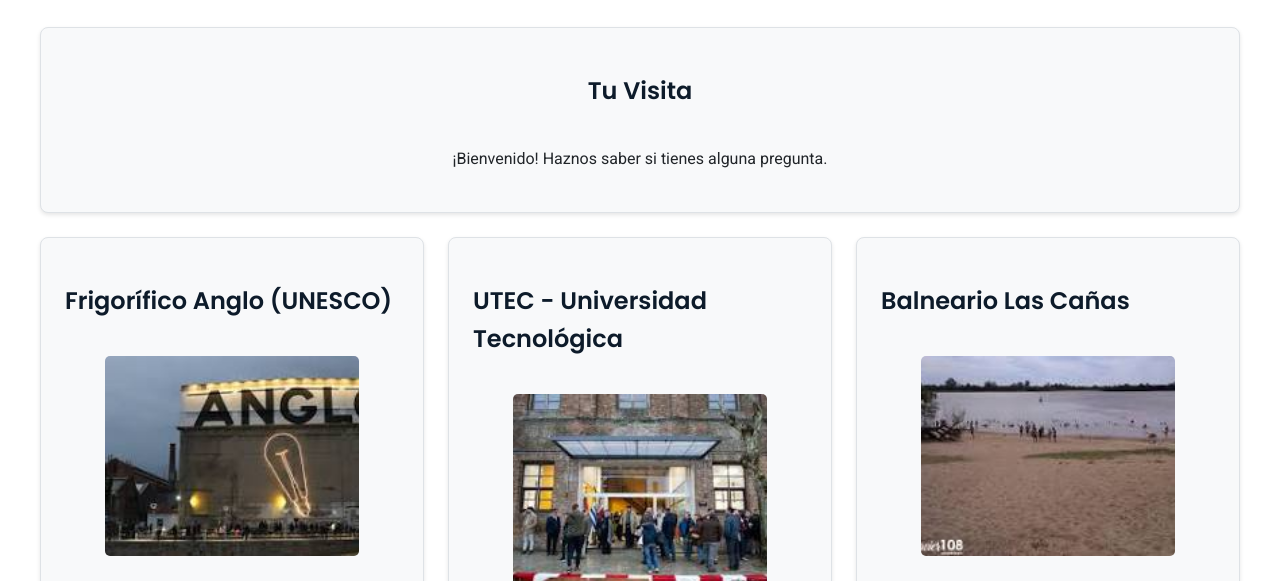
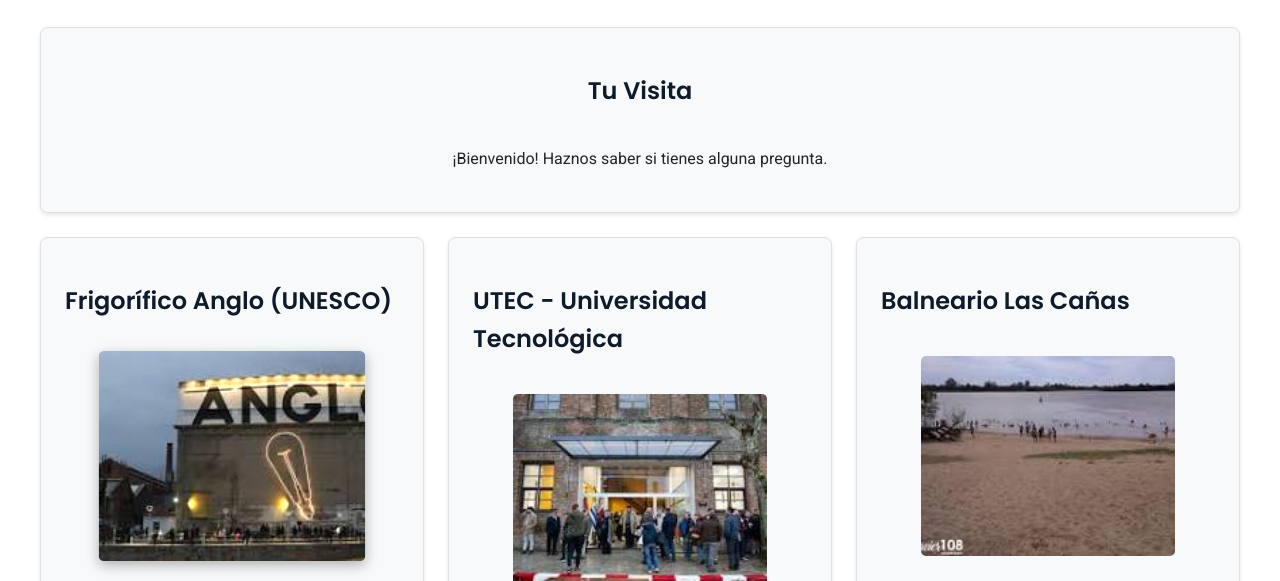
Before and after one commit to nestoredi/wdd231, a plain HTML site: page chamber/discover.html in a window 1280 px wide. In both pictures the pointer is over the picture 232 px from the left and 675 px from the top of the page. Shown: the part 219-800 px from the top of the page. Drawn offline with Linux system fonts and the light colour scheme.

Commit message:
Add files via upload

```diff
--- a/chamber/styles/larger.css
+++ b/chamber/styles/larger.css
@@ -29,6 +29,14 @@
     .join-form-container { grid-area: form; }
     .membership-levels { grid-area: levels; }
     .why-join-us { grid-area: why-join; }
+
+     /* --- DISCOVER PAGE HOVER EFFECTS --- */
+    /* Requisito de rúbrica: Efecto imagen solo en vistas grandes */
+    .place-card:hover img {
+        transform: scale(1.05);
+        filter: brightness(1.1);
+        box-shadow: 0 4px 12px rgba(0, 0, 0, 0.3);
+    }
 }
 
 @media (max-width: 767px) {
```
